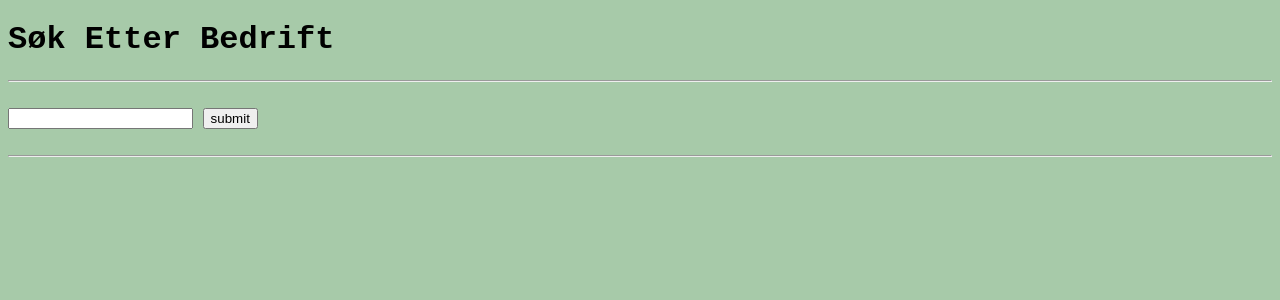
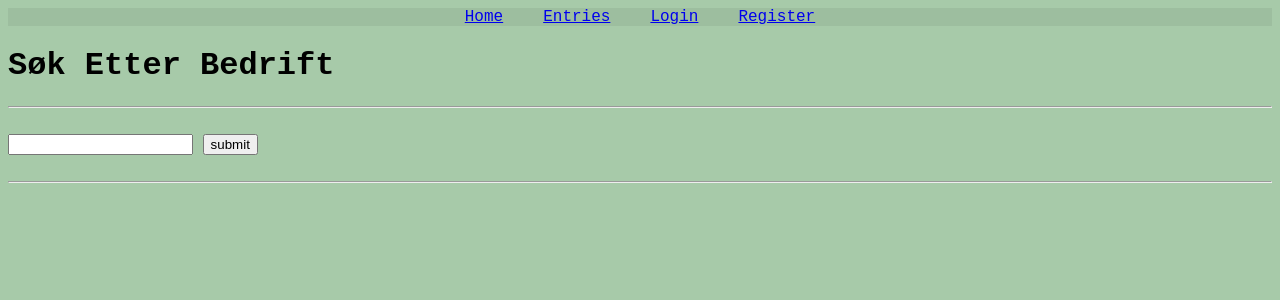
Before and after one commit to FFaanes/bedriftsoppslag, a Flask app: page / in a window 1280 px wide. Shown: the top 300 px of the page. Run offline with Flask 3, Linux system fonts and the light colour scheme.

Commit message:
Added navbar, cleaned up validations

```diff
--- a/Main/config.py
+++ b/Main/config.py
@@ -6,5 +6,5 @@ def app_setup():
     app.config["SECRET_KEY"] = "-"
     app.config["HOST"] = "localhost"
     app.config["PORT"] = 5000
-    app.config["DEBUG"] = False
+    app.config["DEBUG"] = True
     return app
--- a/Main/main.py
+++ b/Main/main.py
@@ -6,7 +6,7 @@ from flask_bcrypt import Bcrypt
 from flask_login import UserMixin, login_user, LoginManager, login_required, logout_user, current_user
 from flask_wtf import FlaskForm
 from wtforms import StringField, PasswordField, SubmitField
-from wtforms.validators import InputRequired, Length, ValidationError
+from wtforms.validators import InputRequired, Length, ValidationError, EqualTo
 
 from config import app_setup
 from QueryCompany.query_company import query_company
@@ -24,19 +24,24 @@ login_manager.login_view = "login"
 def load_user(user_id):
     return User.query.get(int(user_id))
 
+
 # Setup Database
 basedir = os.path.abspath(os.path.dirname(__file__))
 app.config["SQLALCHEMY_DATABASE_URI"] = f"sqlite:///{os.path.join(basedir, 'database.db')}"
 app.config['SQLALCHEMY_TRACK_MODIFICATIONS'] = False
 db = SQLAlchemy(app)
 
+
 # Database Tables
+
+# User
 class User(db.Model, UserMixin):
     id = db.Column(db.Integer, primary_key=True)
     company_number = db.Column(db.Integer, nullable=False, unique=True)
     company_name = db.Column(db.String(100), nullable=False)
     password_hash = db.Column(db.String(200), nullable=False)
     permission = db.Column(db.Integer)
+
 
 # Index Route
 @app.route("/", methods=["GET","POST"])
@@ -47,28 +52,33 @@ def index():
     else:
         return render_template("index/index.html")
 
-
+# Register Form
 class RegisterForm(FlaskForm):
     org_nr = StringField(validators=[InputRequired(), Length(min=9, max=9)], render_kw={"placeholder":"Organisation Number"})
-    password = PasswordField(validators=[InputRequired(),Length(min=1, max=20)], render_kw={"placeholder":"Password"})
+    password = PasswordField(validators=[InputRequired(),Length(min=1, max=20), EqualTo("c_password", message="Passwords must match!")], render_kw={"placeholder":"Password"})
     c_password = PasswordField(validators=[InputRequired(),Length(min=1, max=20)], render_kw={"placeholder":"Confirm Password"})
     submit = SubmitField("Submit")
 
+    def validate_org_nr(form, field):
+        # Check if organisation number exists in database.
+        user = User.query.filter_by(company_number=field.data).first()
+        if user:
+            flash("User already registered.")
+            raise ValidationError("User already registered.")
+
+        # Check if the company number exists in the register
+        org_name = query_company(field.data)
+        if org_name == None:
+            flash("Company number not valid")
+            raise ValidationError("Company number not valid")
+
+
+# Register Page
 @app.route("/register", methods=["GET","POST"])
 def register():
     form = RegisterForm()
-
     if form.validate_on_submit():
-        # Check if the org nr is valid.
         org_name = query_company(form.org_nr.data)
-        if org_name == None:
-            flash("Did not find organisation.")
-            return render_template("register/register.html", form=form, org_nr=form.org_nr.data)
-
-        # Check if Org nr registered before.
-        if User.query.filter_by(company_number=form.org_nr.data).first():
-            flash("User already registered with this organisation number.")
-            return render_template("register/register.html", form=form)
 
         user = User(company_number=form.org_nr.data,
                     company_name=org_name["info"]["org_navn"],
@@ -82,30 +92,39 @@ def register():
     return render_template("register/register.html", form=form)
 
 
+# Login Form
 class LoginForm(FlaskForm):
     org_nr = StringField(validators=[InputRequired(), Length(min=9, max=9)], render_kw={"placeholder":"Organisation Number"})
     password = PasswordField(validators=[InputRequired(),Length(min=1, max=20)], render_kw={"placeholder":"Password"})
     submit = SubmitField("Submit")
 
+    def validate_org_nr(form, field):
+        user = User.query.filter_by(company_number=field.data).first()
+        if not user:
+            flash("Company not registered")
+            raise ValidationError("Company not registered")
+
+    def validate_password(form, field):
+        user = User.query.filter_by(company_number = form.org_nr.data).first()
+        if not bcrypt.check_password_hash(user.password_hash, field.data):
+            flash("Password is incorrect")
+            raise ValidationError("Password is incorrect")
+
+
+# Login Page
 @app.route("/login", methods=["GET","POST"])
 def login():
     form = LoginForm()
 
     if form.validate_on_submit():
         user = User.query.filter_by(company_number=form.org_nr.data).first()
-        if user:
-            if bcrypt.check_password_hash(user.password_hash, form.password.data):
-                login_user(user)
-                return redirect(url_for("profile"))
-            else:
-                flash("Password incorrect.")
-                return render_template("login/login.html", form=form, org_nr=form.org_nr.data)
-        else:
-            flash("Company not registered.")
-            return render_template("login/login.html", form=form, org_nr=form.org_nr.data)
+        login_user(user)
+        return redirect(url_for("profile"))
 
     return render_template("login/login.html", form=form)
 
+
+# Logout Route
 @app.route("/logout", methods=["GET","POST"])
 @login_required
 def logout():
@@ -113,6 +132,7 @@ def logout():
     return redirect(url_for("login"))
 
 
+# Entries for testing
 @app.route("/entries")
 def entries():
     users = User.query.all()
@@ -120,11 +140,14 @@ def entries():
     return render_template("/entries/entries.html",users=results)
 
 
+# Profile Page
 @app.route("/profile")
+@login_required
 def profile():
-
     return render_template("profile/profile.html")
 
+
+# Company page for testing functionality of querycompany
 @app.route("/company/<company>")
 def company(company):
     company_info = query_company(company, validate_emails=False)
--- a/Main/static/css/base.css
+++ b/Main/static/css/base.css
@@ -3,3 +3,18 @@ html {
     background-color: rgb(167, 202, 169);
     font-family: 'Courier New', Courier, monospace;
 }
+
+.flash_messages {
+    background-color: rgba(20, 20, 20, 0.068);
+    border-radius: 5px;
+}
+
+.navbar {
+    background-color: rgba(20, 20, 20, 0.068);
+    display: flex;
+    justify-content: center;
+}
+
+.navbar a {
+    padding: 0px 20px 0px 20px
+}
--- a/Main/templates/base.html
+++ b/Main/templates/base.html
@@ -6,6 +6,22 @@
 </head>
 
 <body>
+
+<div class="navbar">
+
+<a href="{{url_for('index')}}">Home</a>
+<a href="{{url_for('entries')}}">Entries</a>
+{% if not current_user.is_authenticated %}
+    <a href="{{url_for('login')}}">Login</a>
+    <a href="{{url_for('register')}}">Register</a>
+{% else %}
+    <a href="{{url_for('logout')}}">Logout</a>
+    <a href="{{url_for('profile')}}">Profile</a>
+{% endif %}
+
+</div>
+
+<div class="flash_messages">
 {% with messages = get_flashed_messages() %}
     {% if messages %}
         {% for message in messages%}
@@ -13,9 +29,10 @@
         {% endfor %}
     {% endif %}
 {% endwith %}
-{% block content %}
+</div>
 
 
+{% block content %}
 {% endblock %}
 
 
--- a/Main/templates/index/index.html
+++ b/Main/templates/index/index.html
@@ -1,4 +1,5 @@
 {% extends "base.html" %}
+
 
 {% block content%}
 <h1> Søk Etter Bedrift </h1>
--- a/Main/templates/login/login.html
+++ b/Main/templates/login/login.html
@@ -1,4 +1,5 @@
 {% extends "base.html" %}
+
 
 {% block content %}
     <form method="POST" action="">
--- a/Main/templates/profile/profile.html
+++ b/Main/templates/profile/profile.html
@@ -1,4 +1,8 @@
 {% extends "base.html" %}
+
+
+{% block navigation_bar_links %}
+{% endblock %}
 
 {% block content %}
 <h1>Profile Page</h1>
--- a/Main/templates/register/register.html
+++ b/Main/templates/register/register.html
@@ -1,6 +1,5 @@
 {% extends "base.html" %}
 
-{% block content %}
     <form method="POST" action="">
         {{form.hidden_tag()}}
         {% if org_nr %}
```
Also changed, not shown: tidsbruk.md (+1 -0 lines), Main/database.db.
